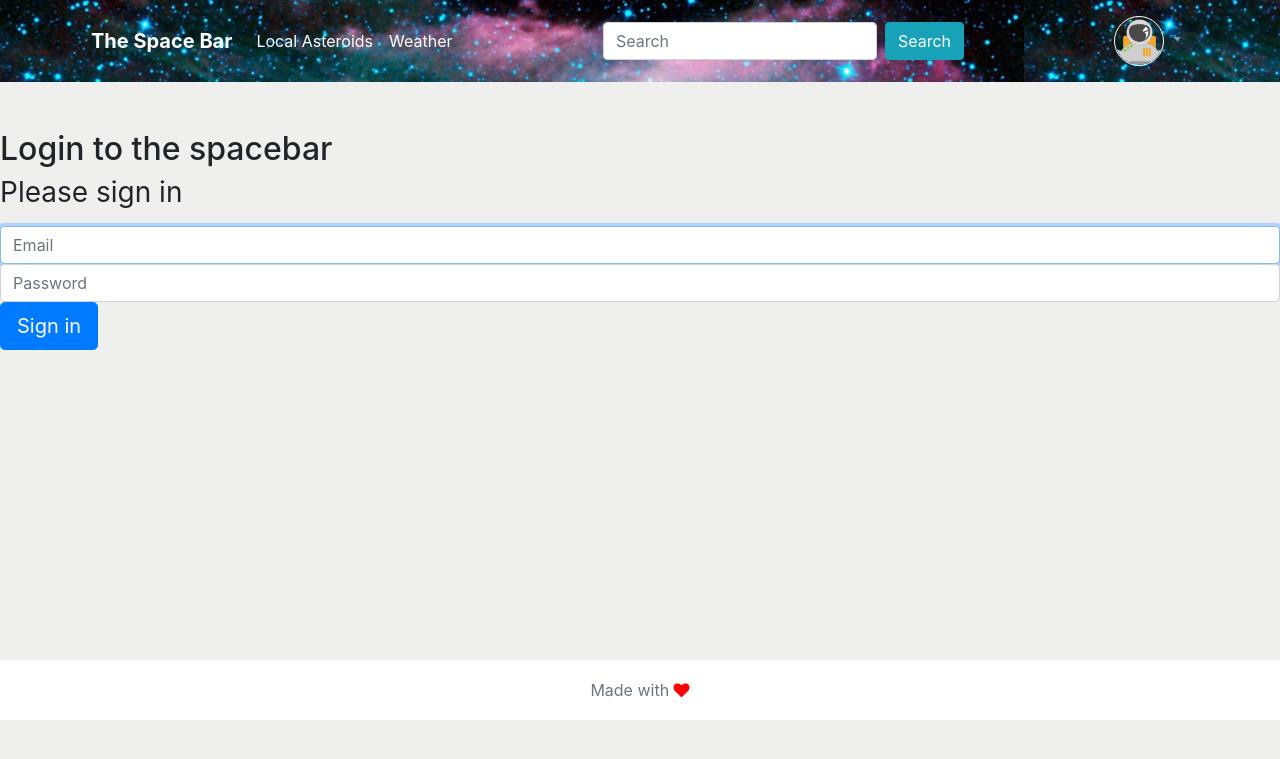
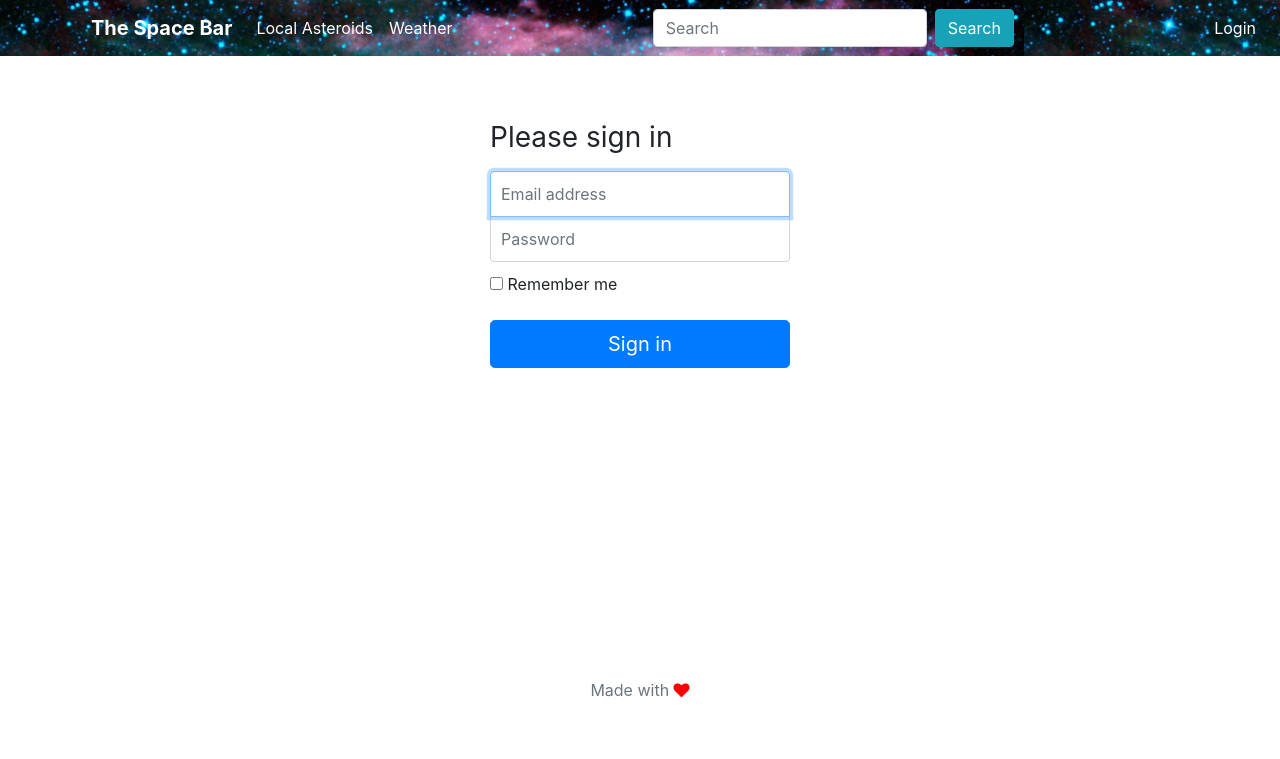
Before and after one commit to bzannah/symfony_security, a Symfony app: template templates/security/login.html.twig in a window 1280 px wide. Shown: the top 759 px of the page. Run offline with Twig, Linux system fonts and the light colour scheme; the template is opened without the code that fills it, so the values that code supplies are empty; some libraries are stand-ins or nearby versions.

Commit message:
add login functionality without password yet

```diff
--- /dev/null
+++ b/public/css/login.css
@@ -0,0 +1,39 @@
+body {
+    background-color: #fff;
+}
+
+.form-signin {
+    width: 100%;
+    max-width: 330px;
+    padding: 15px;
+    margin: auto;
+    margin-top: 50px;
+}
+
+.form-signin .checkbox {
+    font-weight: 400;
+}
+
+.form-signin .form-control {
+    position: relative;
+    box-sizing: border-box;
+    height: auto;
+    padding: 10px;
+    font-size: 16px;
+}
+
+.form-signin .form-control:focus {
+    z-index: 2;
+}
+
+.form-signin input[type="email"] {
+    margin-bottom: -1px;
+    border-bottom-right-radius: 0;
+    border-bottom-left-radius: 0;
+}
+
+.form-signin input[type="password"] {
+    margin-bottom: 10px;
+    border-top-left-radius: 0;
+    border-top-right-radius: 0;
+}
--- a/templates/base.html.twig
+++ b/templates/base.html.twig
@@ -34,6 +34,11 @@
                     <button class="btn btn-info my-2 my-sm-0" type="submit">Search</button>
                 </form>
                 <ul class="navbar-nav ml-auto">
+                    <li class="nav-item">
+                        <a style="color: #fff;" class="nav-link" href="{{ path('app_login') }}">Login</a>
+                    </li>
+                    {#
+
                     <li class="nav-item dropdown" style="margin-right: 75px;">
                         <a class="nav-link dropdown-toggle" href="http://example.com" id="navbarDropdownMenuLink" data-toggle="dropdown" aria-haspopup="true" aria-expanded="false">
                           <img class="nav-profile-img rounded-circle" src="{{ asset('images/astronaut-profile.png') }}">
@@ -44,6 +49,7 @@
                             <a class="dropdown-item" href="#">Logout</a>
                         </div>
                     </li>
+                    #}
                 </ul>
             </div>
         </nav>
--- a/templates/security/login.html.twig
+++ b/templates/security/login.html.twig
@@ -1,35 +1,28 @@
 {% extends 'base.html.twig' %}
+        {% block stylesheets %}
+            {{ parent() }}
 
+            <link rel="stylesheet" href="{{ asset('css/login.css') }}">
+        {% endblock %}
 {% block body %}
-    <h2>Login to the spacebar</h2>
+    <form class="form-signin" method="post">
         {% if error %}
             <div class="alert alert-danger">{{ error.messageKey|trans(error.messageData, 'security') }}</div>
         {% endif %}
-
         <h1 class="h3 mb-3 font-weight-normal">Please sign in</h1>
-    <label for="inputEmail" class="sr-only">Email</label>
-    <input type="email" value="{{ last_username }}" name="email" id="inputEmail" class="form-control" placeholder="Email" required autofocus>
+        <label for="inputEmail" class="sr-only">Email address</label>
+        <input type="email" name="email" id="inputEmail" class="form-control" placeholder="Email address" required autofocus>
         <label for="inputPassword" class="sr-only">Password</label>
         <input type="password" name="password" id="inputPassword" class="form-control" placeholder="Password" required>
-
-    <input type="hidden" name="_csrf_token"
-           value="{{ csrf_token('authenticate') }}"
-    >
-
-    {#
-        Uncomment this section and add a remember_me option below your firewall to activate remember me functionality.
-        See https://symfony.com/doc/current/security/remember_me.html
-
         <div class="checkbox mb-3">
             <label>
-                <input type="checkbox" name="_remember_me"> Remember me
+                <input type="checkbox" value="remember-me"> Remember me
             </label>
         </div>
-    #}
-
-    <button class="btn btn-lg btn-primary" type="submit">
+        <button class="btn btn-lg btn-primary btn-block" type="submit">
             Sign in
         </button>
+    </form>
 {% endblock %}
 
 {% block title %}
```
Also changed, not shown: public/css/account.css (added, +90 -0 lines), src/Security/LoginFormAuthenticator.php (added, +76 -0 lines), 1 other file. Lines whose indentation alone changed are shown as unchanged.
